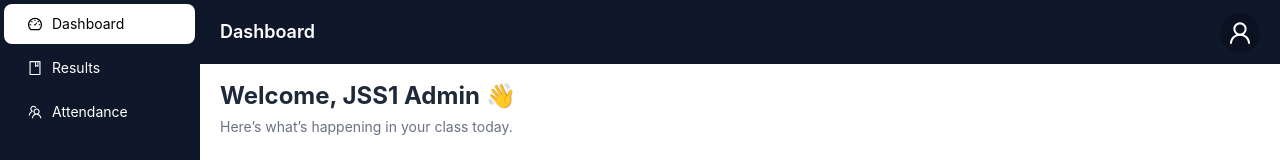
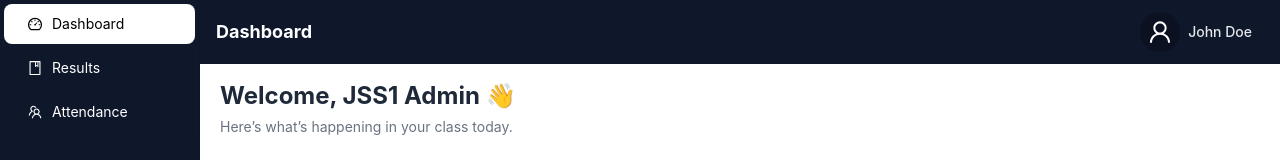
Before and after one commit to emmasam1/paris_sms, a React (Vite) app: page /sub-admin/dashboard in a window 1280 px wide. Shown: the top 160 px of the page. Built offline with nearby package versions, Linux system fonts and the light colour scheme.

Commit message:
worked on the result

```diff
--- a/src/layout/admin/DashboardLayout.jsx
+++ b/src/layout/admin/DashboardLayout.jsx
@@ -8,17 +8,9 @@ import {
   KeyOutlined,
   LogoutOutlined,
   MessageOutlined,
-  ReadOutlined
+  ReadOutlined,
 } from "@ant-design/icons";
-import {
-  Layout,
-  Menu,
-  theme,
-  Grid,
-  Dropdown,
-  Space,
-  Avatar,
-} from "antd";
+import { Layout, Menu, theme, Grid, Dropdown, Space, Avatar } from "antd";
 import { Outlet, useLocation, useNavigate } from "react-router";
 // import logo from "../../assets/logo.jpg"
 
@@ -129,10 +121,9 @@ const DashboardLayout = () => {
       >
         {/* Header fixed */}
         <Header
-        className="!bg-slate-900 !text-white"
+          className="!bg-slate-900 !text-white"
           style={{
             padding: "0 16px",
-            // background: colorBgContainer,
             position: "fixed",
             top: 0,
             left: collapsed ? 80 : 200,
@@ -144,17 +135,20 @@ const DashboardLayout = () => {
             justifyContent: "space-between",
           }}
         >
+          {/* Page Title */}
+          <h1 className="text-lg font-bold text-white m-0">{pageTitle}</h1>
 
-          <h1 style={{ margin: 0, fontSize: "18px", fontWeight: "bold" }}>
-            {pageTitle}
-          </h1>
-
-          <Dropdown menu={{ items: menu_items, onClick: handleMenuClick  }}>
-            <a onClick={(e) => e.preventDefault()}>
-              <Space>
-                <Avatar size="large" icon={<UserOutlined />} />
-              </Space>
-            </a>
+          {/* User Info */}
+          <Dropdown menu={{ items: menu_items, onClick: handleMenuClick }}>
+            <div
+              className="flex items-center gap-2 px-3 py-1 rounded-md hover:bg-slate-800 cursor-pointer transition"
+              onClick={(e) => e.preventDefault()}
+            >
+              <Avatar size="large" icon={<UserOutlined />} />
+              <span className="text-sm font-medium text-gray-200">
+                John Doe
+              </span>
+            </div>
           </Dropdown>
         </Header>
 
@@ -169,7 +163,7 @@ const DashboardLayout = () => {
               padding: 24,
               //   minHeight: 360,
               background: colorBgContainer,
-            //   borderRadius: borderRadiusLG,
+              //   borderRadius: borderRadiusLG,
             }}
           >
             <Outlet />
--- a/src/layout/sub_admin/SubAdminLayout.jsx
+++ b/src/layout/sub_admin/SubAdminLayout.jsx
@@ -39,9 +39,9 @@ function getItem(label, key, icon, children) {
 const items = [
   getItem("Dashboard", "/sub-admin/dashboard", <DashboardOutlined />),
   // getItem("Students", "/sub-admin/dashboard/students", <UserOutlined />),
-//   getItem("Subjects", "/sub-admin/dashboard/subjects", <ReadOutlined />),
+  //   getItem("Subjects", "/sub-admin/dashboard/subjects", <ReadOutlined />),
   getItem("Results", "/sub-admin/dashboard/results", <BookOutlined />),
-//   getItem("Messages", "/sub-admin/dashboard/messages", <MessageOutlined />),
+  //   getItem("Messages", "/sub-admin/dashboard/messages", <MessageOutlined />),
   getItem("Attendance", "/sub-admin/dashboard/attendance", <TeamOutlined />),
   // getItem("Settings", "/sub-admin/dashboard/settings", <SettingOutlined />),
 ];
@@ -50,9 +50,9 @@ const items = [
 const routeTitles = {
   "/sub-admin/dashboard": "Dashboard",
   // "/sub-admin/dashboard/students": "Student Management",
-//   "/sub-admin/dashboard/subjects": "Subject Management",
+  //   "/sub-admin/dashboard/subjects": "Subject Management",
   "/sub-admin/dashboard/results": "Results",
-//   "/sub-admin/dashboard/messages": "Messages",
+  //   "/sub-admin/dashboard/messages": "Messages",
   "/sub-admin/dashboard/attendance": "Attendance",
   // "/sub-admin/dashboard/settings": "Settings",
 };
@@ -131,7 +131,7 @@ const SubAdminLayout = () => {
         <Header
           className="!bg-slate-900 !text-white"
           style={{
-            padding: "0 20px",
+            padding: "0 16px",
             position: "fixed",
             top: 0,
             left: collapsed ? 80 : 200,
@@ -143,14 +143,20 @@ const SubAdminLayout = () => {
             justifyContent: "space-between",
           }}
         >
-          <h1 className="m-0 text-lg font-semibold">{pageTitle}</h1>
+          {/* Page Title */}
+          <h1 className="text-lg font-bold text-white m-0">{pageTitle}</h1>
 
+          {/* User Info */}
           <Dropdown menu={{ items: menu_items, onClick: handleMenuClick }}>
-            <a onClick={(e) => e.preventDefault()}>
-              <Space>
-                <Avatar size="large" icon={<UserOutlined />} />
-              </Space>
-            </a>
+            <div
+              className="flex items-center gap-2 px-3 py-1 rounded-md hover:bg-slate-800 cursor-pointer transition"
+              onClick={(e) => e.preventDefault()}
+            >
+              <Avatar size="large" icon={<UserOutlined />} />
+              <span className="text-sm font-medium text-gray-200">
+                John Doe
+              </span>
+            </div>
           </Dropdown>
         </Header>
 
--- a/src/layout/teacher/TeacherDashboardLayout.jsx
+++ b/src/layout/teacher/TeacherDashboardLayout.jsx
@@ -6,15 +6,7 @@ import {
   LogoutOutlined,
   UserOutlined,
 } from "@ant-design/icons";
-import {
-  Layout,
-  Menu,
-  theme,
-  Grid,
-  Dropdown,
-  Space,
-  Avatar,
-} from "antd";
+import { Layout, Menu, theme, Grid, Dropdown, Space, Avatar } from "antd";
 import { Outlet, useLocation, useNavigate } from "react-router";
 
 const menu_items = [
@@ -110,10 +102,9 @@ const TeacherDashboardLayout = () => {
         style={{ marginLeft: collapsed ? 80 : 200, transition: "all 0.2s" }}
       >
         <Header
-        className="!bg-slate-900 !text-white"
+          className="!bg-slate-900 !text-white"
           style={{
             padding: "0 16px",
-            // background: colorBgContainer,
             position: "fixed",
             top: 0,
             left: collapsed ? 80 : 200,
@@ -125,23 +116,24 @@ const TeacherDashboardLayout = () => {
             justifyContent: "space-between",
           }}
         >
-          <h1 style={{ margin: 0, fontSize: "18px", fontWeight: "bold" }}>
-            {pageTitle}
-          </h1>
+          {/* Page Title */}
+          <h1 className="text-lg font-bold text-white m-0">{pageTitle}</h1>
 
-          <Dropdown
-            menu={{ items: menu_items, onClick: handleMenuClick }}
-            placement="bottomRight"
-          >
-            <a onClick={(e) => e.preventDefault()}>
-              <Space>
-                <Avatar size="large" icon={<UserOutlined />} />
-              </Space>
-            </a>
+          {/* User Info */}
+          <Dropdown menu={{ items: menu_items, onClick: handleMenuClick }}>
+            <div
+              className="flex items-center gap-2 px-3 py-1 rounded-md hover:bg-slate-800 cursor-pointer transition"
+              onClick={(e) => e.preventDefault()}
+            >
+              <Avatar size="large" icon={<UserOutlined />} />
+              <span className="text-sm font-medium text-gray-200">
+                John Doe
+              </span>
+            </div>
           </Dropdown>
         </Header>
 
-         <Content style={{ margin: "60px 0 0 0" }}>
+        <Content style={{ margin: "60px 0 0 0" }}>
           <div
             style={{
               padding: 24,
```
